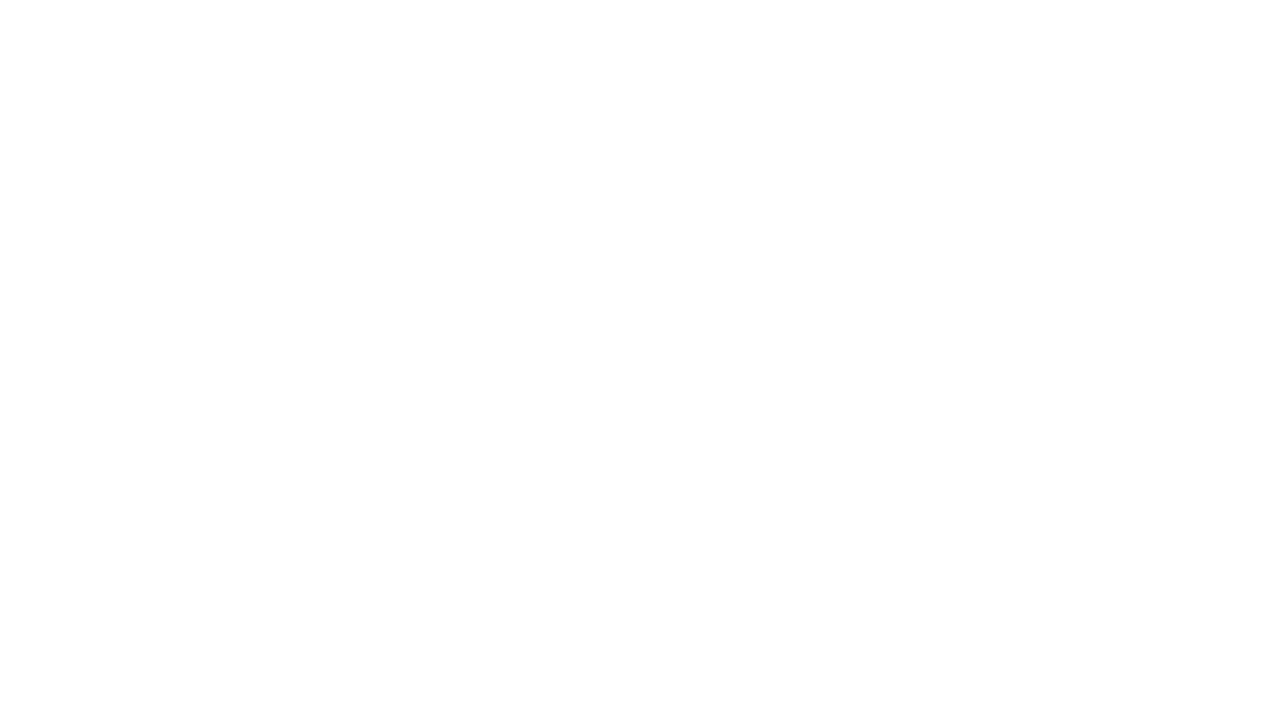
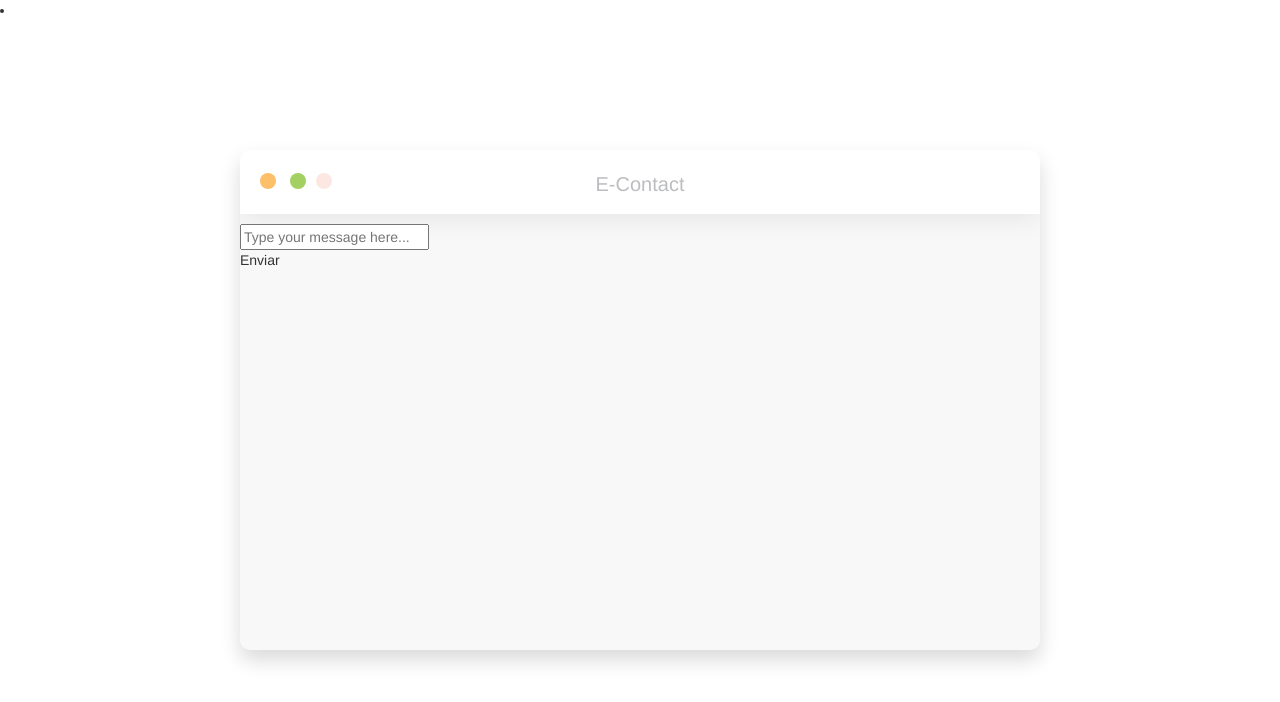
Before and after one commit to paskuvan/chatbot, a plain HTML site: page index.html in a window 1280 px wide. Drawn offline with nearby package versions, Linux system fonts and the light colour scheme.

Commit message:
completando la estructura de html

```diff
--- a/index.html
+++ b/index.html
@@ -2,9 +2,56 @@
 <html lang="en">
 <head>
 	<meta charset="UTF-8">
+	<meta name="viewport" content="width=device-width, initial-scale=1.0">
 	<title>ChatBot</title>
+	<!--estilo de css-->
+	<link rel="stylesheet" href="style.css">
+	<!--Bootstrap-->
+	<link rel="stylesheet" href="https://maxcdn.bootstrapcdn.com/bootstrap/3.3.7/css/bootstrap.min.css">
+	<!--fonts google-->
+	<link href="https://fonts.googleapis.com/css?family=Roboto:400,700" rel="stylesheet">
+	<!--JS-->
+	<script src="https://ajax.googleapis.com/ajax/libs/jquery/1.11.3/jquery.min.js"></script>
+	<script src="https://maxcdn.bootstrapcdn.com/bootstrap/3.3.7/js/bootstrap.min.js" integrity="sha384-Tc5IQib027qvyjSMfHjOMaLkfuWVxZxUPnCJA7l2mCWNIpG9mGCD8wGNIcPD7Txa" crossorigin="anonymous"></script>
+	<script src="script.js"></script>
 </head>
 <body>
 
+<div class="chat_window">
+	<div class="top_menu">
+	<div class="buttons">
+	<div class="button close">
+	</div>
+
+<div class="button minimize">
+</div>
+
+<div class="button maximize"></div>
+</div>
+
+<div class="title">E-Contact</div>
+</div>
+
+<ul class="messages"></ul>
+<div class="bottom_wrapper clearfix">
+	<div class="message_input_wrapper"><input class="message_input" placeholder="Type your message here..." />
+	</div>
+
+<div class="send_message"><div class="icon">
+</div>
+
+<div class="text">Enviar</div>
+</div>
+</div>
+</div>
+
+<div class="message_template">
+<li class="message">
+<div class="avatar"></div>
+<div class="text_wrapper">
+<div class="text"></div></div>
+</li>
+</div>
+
 </body>
 </html>
--- /dev/null
+++ b/script.js
@@ -0,0 +1,17 @@
+(function () {
+    var Message;
+    Message = function (arg) {
+        this.text = arg.text, this.message_side = arg.message_side;
+        this.draw = function (_this) {
+            return function () {
+                var $message;
+                $message = $($('.message_template').clone().html());
+                $message.addClass(_this.message_side).find('.text').html(_this.text);
+                $('.messages').append($message);
+                return setTimeout(function () {
+                    return $message.addClass('appeared');
+                }, 0);
+            };
+        }(this);
+        return this;
+    };
--- a/style.css
+++ b/style.css
@@ -0,0 +1,56 @@
+* {
+  box-sizing: border-box;
+}
+
+body {
+  background-color: #edeff2;
+  font-family: 'Roboto', sans-serif;
+}
+
+.chat_window {
+  position: absolute;
+  width: calc(100% - 20px);
+  max-width: 800px;
+  height: 500px;
+  border-radius: 10px;
+  background-color: #fff;
+  left: 50%;
+  top: 50%;
+  transform: translateX(-50%) translateY(-50%);
+  box-shadow: 0 10px 20px rgba(0, 0, 0, 0.15);
+  background-color: #f8f8f8;
+  overflow: hidden;
+}
+
+.top_menu {
+  background-color: #fff;
+  width: 100%;
+  padding: 20px 0 15px;
+  box-shadow: 0 1px 30px rgba(0, 0, 0, 0.1);
+}
+.top_menu .buttons {
+  margin: 3px 0 0 20px;
+  position: absolute;
+}
+.top_menu .buttons .button {
+  width: 16px;
+  height: 16px;
+  border-radius: 50%;
+  display: inline-block;
+  margin-right: 10px;
+  position: relative;
+}
+.top_menu .buttons .button.close {
+  background-color: #f5886e;
+}
+.top_menu .buttons .button.minimize {
+  background-color: #fdbf68;
+}
+.top_menu .buttons .button.maximize {
+  background-color: #a3d063;
+}
+.top_menu .title {
+  text-align: center;
+  color: #bcbdc0;
+  font-size: 20px;
+}
```
Also changed, not shown: img/logo.png (added), 1 other file.
